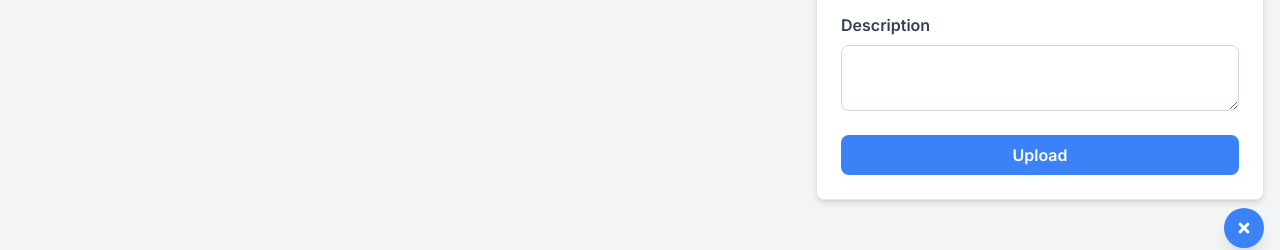
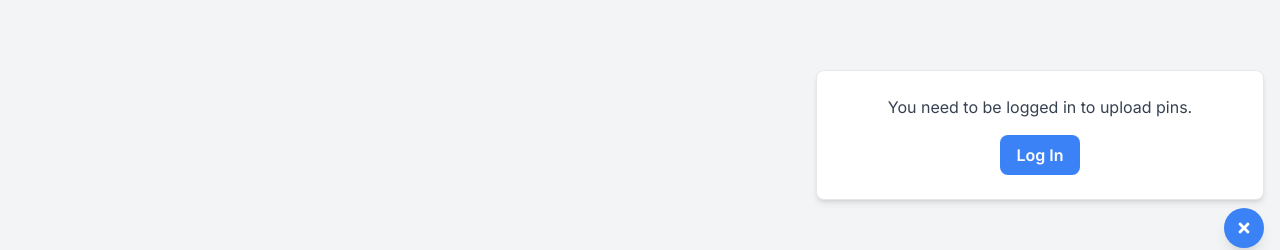
Before and after one commit to NatanFS/PinterestClone-Frontend, a Next.js app: page / in a window 1280 px wide. Both pictures are taken after a click on the button 1244 px from the left and 764 px from the top of the page. Shown: the part 536-786 px from the top of the page. Built offline with nearby package versions, Linux system fonts and the light colour scheme; no server answers.

Commit message:
feature: asking user to log in before uploading images

```diff
--- a/src/components/UploadForm.js
+++ b/src/components/UploadForm.js
@@ -1,5 +1,7 @@
-import { useState } from 'react';
+import { useState, useContext } from 'react';
 import { FaPlus, FaTimes } from 'react-icons/fa';
+import { UserContext } from '../context/UserContext';
+import LoginModal from './LoginModal';
 
 export default function UploadForm({ onUpload }) {
   const [image, setImage] = useState(null);
@@ -7,11 +9,13 @@ export default function UploadForm({ onUpload }) {
   const [tags, setTags] = useState('');
   const [description, setDescription] = useState('');
   const [isOpen, setIsOpen] = useState(false);
+  const { user } = useContext(UserContext);
+  const [isLoginModalOpen, setIsLoginModalOpen] = useState(false);
 
   const handleSubmit = (e) => {
     e.preventDefault();
     if (image && title && tags && description) {
-      onUpload({ image, title, tags: tags, description });
+      onUpload({ image, title, tags, description });
       setImage(null);
       setTitle('');
       setTags('');
@@ -29,7 +33,9 @@ export default function UploadForm({ onUpload }) {
         {isOpen ? <FaTimes /> : <FaPlus />}
       </button>
       {isOpen && (
-        <form onSubmit={handleSubmit} className="fixed bottom-16 right-4 p-6 border rounded-lg shadow-md bg-white max-w-md w-full">
+        <div className="fixed bottom-16 right-4 p-6 border rounded-lg shadow-md bg-white max-w-md w-full">
+          {user ? (
+            <form onSubmit={handleSubmit}>
               <div className="mb-6">
                 <label className="block text-gray-700 font-semibold mb-2">Image</label>
                 <input
@@ -67,6 +73,23 @@ export default function UploadForm({ onUpload }) {
               </div>
               <button type="submit" className="w-full py-2 bg-blue-500 text-white rounded-lg font-semibold hover:bg-blue-600 transition duration-200">Upload</button>
             </form>
+          ) : (
+            <div className="text-center text-gray-700">
+              <p className="mb-4">You need to be logged in to upload pins.</p>
+              <button
+                onClick={() => setIsLoginModalOpen(true)}
+                className="py-2 px-4 bg-blue-500 text-white rounded-lg font-semibold hover:bg-blue-600 transition duration-200"
+              >
+                Log In
+              </button>
+            </div>
+          )}
+          <LoginModal
+            isOpen={isLoginModalOpen}
+            onRequestClose={() => setIsLoginModalOpen(false)}
+          />
+        </div>
+
       )}
     </>
   );
--- a/src/lib/api.js
+++ b/src/lib/api.js
@@ -14,10 +14,15 @@ export async function fetchPins(searchQuery, filterType, orderCriteria, url = nu
     url = `http://127.0.0.1:8000/api/pins/?${params.toString()}`;
   }
 
+  const headers = {};
+
+  const token = localStorage.getItem('access_token');
+  if (token) {
+    headers['Authorization'] = `Bearer ${token}`;
+  }
+
   const response = await fetch(url, {
-    headers: {
-      'Authorization': `Bearer ${localStorage.getItem('access_token')}`,
-    },
+    headers: headers,
   });
 
   if (!response.ok) {
@@ -44,11 +49,16 @@ export async function uploadPin(data) {
   formData.append('tags', JSON.stringify(data.tags));
   formData.append('description', data.description);
 
+  const headers = {};
+
+  const token = localStorage.getItem('access_token');
+  if (token) {
+    headers['Authorization'] = `Bearer ${token}`;
+  }
+
   const response = await fetch('http://127.0.0.1:8000/api/pins/', {
     method: 'POST',
-    headers: {
-      'Authorization': `Bearer ${localStorage.getItem('access_token')}`,
-    },
+    headers: headers,
     body: formData,
   });
 
@@ -61,6 +71,7 @@ export async function uploadPin(data) {
 
 
 export async function toggleLike(pinId) {
+
   const response = await fetch(`http://127.0.0.1:8000/api/pins/${pinId}/like/`, {
     method: 'POST',
     headers: {
```
Lines whose indentation alone changed are shown as unchanged.
